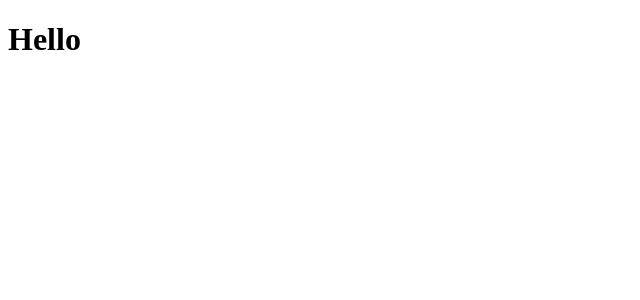
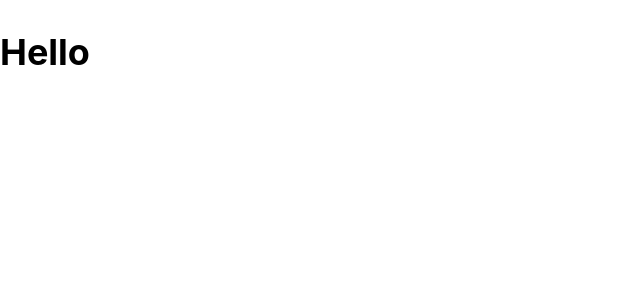
Before and after one commit to Alex-tq/guestbook, a Next.js app: page / in a window 1280 px wide. Shown: the top 300 px of the page, without its empty margins (0-640 px from the left). Built offline with nearby package versions, Linux system fonts and the light colour scheme.

Commit message:
Added a styles folder with global.css and imported it to _app.js

```diff
--- a/pages/_app.js
+++ b/pages/_app.js
@@ -1,4 +1,4 @@
-
+import '../styles/global.css'
 import React from 'react'
 
 function MyApp({ Component, pageProps }) {
--- /dev/null
+++ b/styles/global.css
@@ -0,0 +1,27 @@
+html,
+body {
+  padding: 0;
+  margin: 0;
+  font-family: -apple-system, BlinkMacSystemFont, Segoe UI, Roboto, Oxygen, Ubuntu,
+    Cantarell, Fira Sans, Droid Sans, Helvetica Neue, sans-serif;
+  line-height: 1.6;
+  font-size: 18px;
+}
+
+* {
+  box-sizing: border-box;
+}
+
+a {
+  color: #0070f3;
+  text-decoration: none;
+}
+
+a:hover {
+  text-decoration: underline;
+}
+
+img {
+  max-width: 100%;
+  display: block;
+}
```
